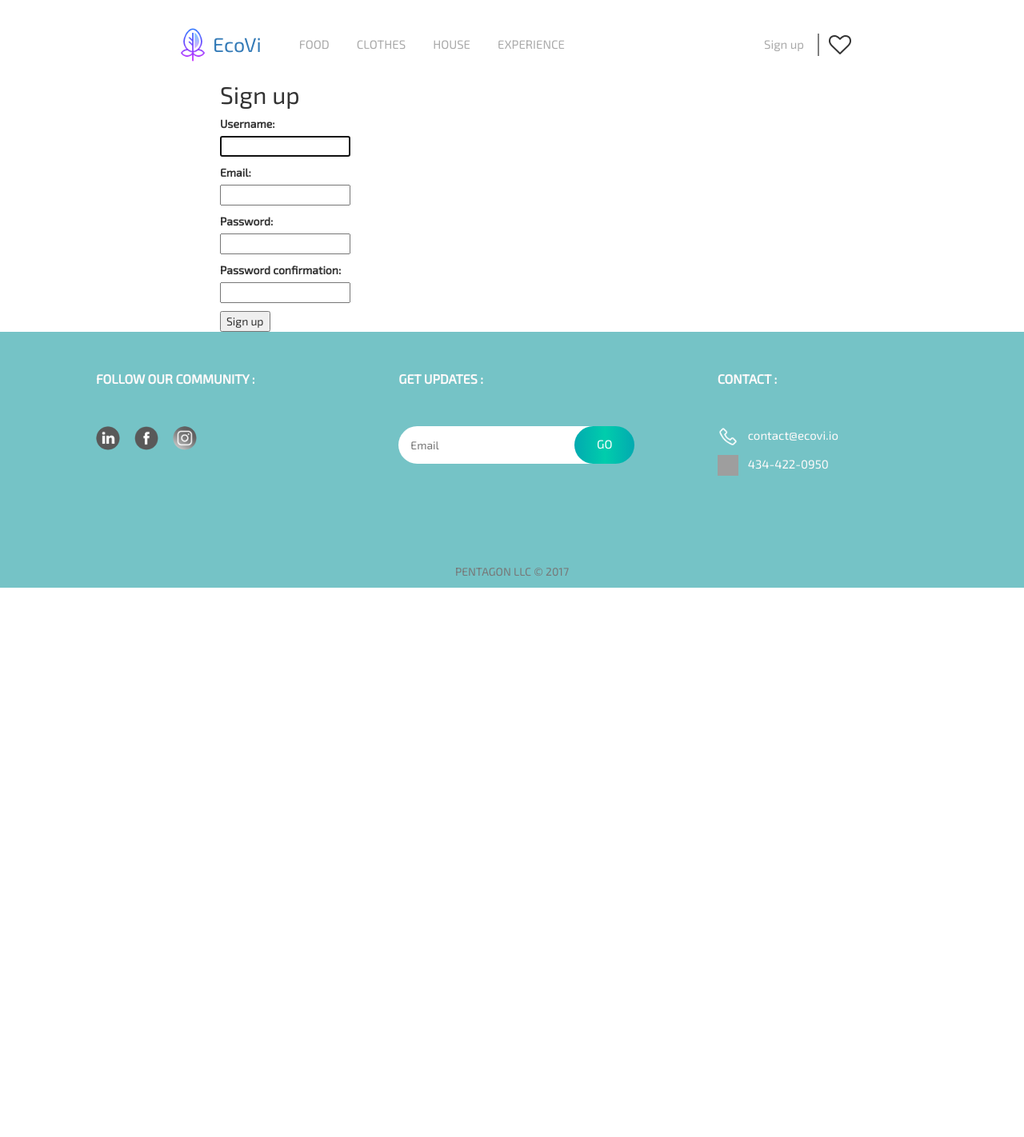
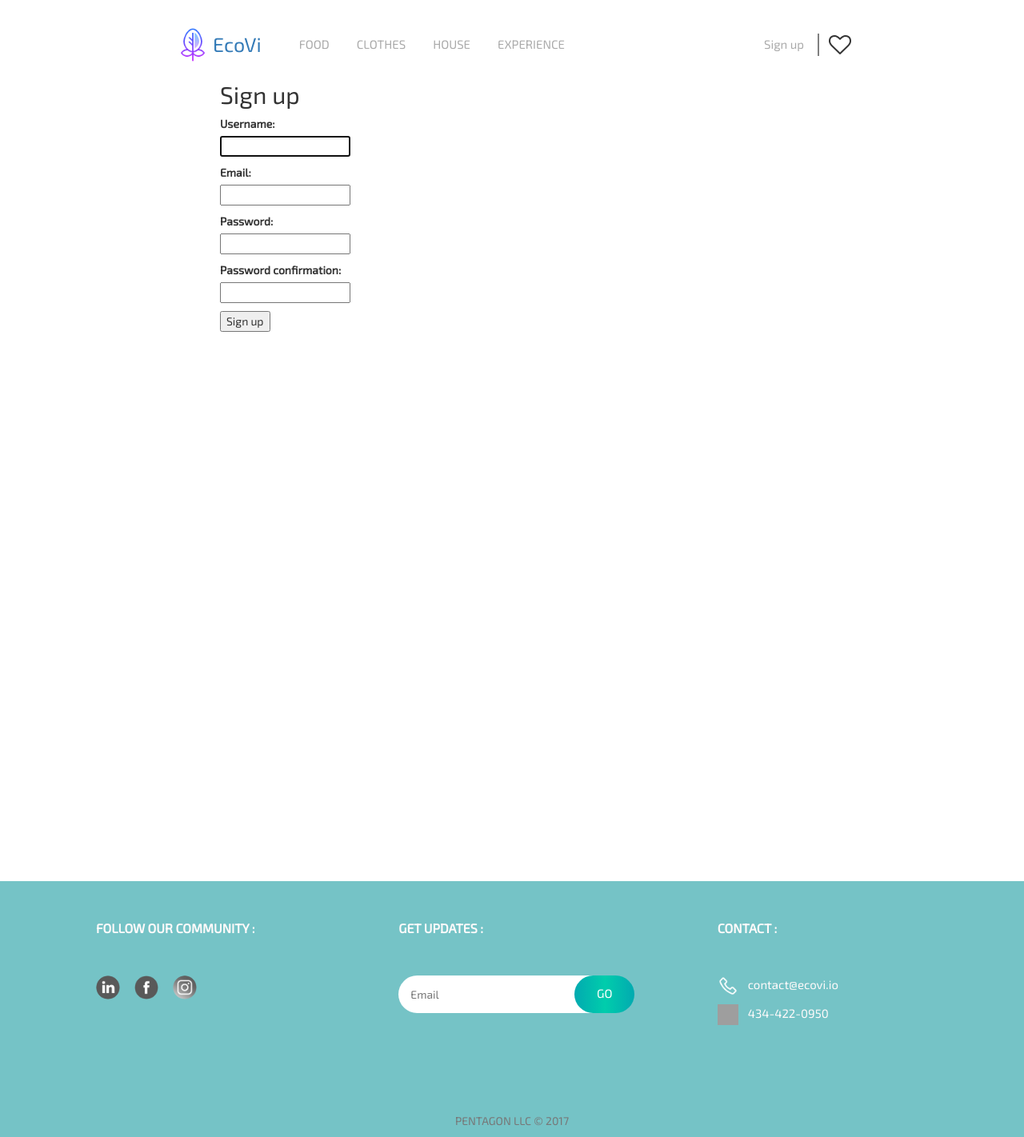
Before and after one commit to zona-li/ecovi, a Django app: page /homeowners/signup/ in a window 1280 px wide. Shown: the whole page at 80% size. Before the commit the page ends 735 px from the top, so only its background shows below. Run offline with Django 3.2, Linux system fonts and the light colour scheme; some libraries are stand-ins or nearby versions; grey boxes are pictures that could not be loaded.

Commit message:
sticky footer

```diff
--- a/app/homestarter/main/templates/main/header.html
+++ b/app/homestarter/main/templates/main/header.html
@@ -14,17 +14,18 @@
 	<script src="http://code.jquery.com/jquery-1.10.1.min.js"></script>
 
 	<style type="text/css">
-		html, body {
-		  margin: 0;
+		body {
+			height: 100%;
+			margin: 0;
 		}
 		.bg {
 			font-family:'Exo 2';
 			padding-top: 30px;
-
 		}
 		.home-all {
 			height:100%;
 		  	margin: 0;
+		  	min-height: 1000px;
 		}
 		/*large screen*/
 		.navbar {
```
